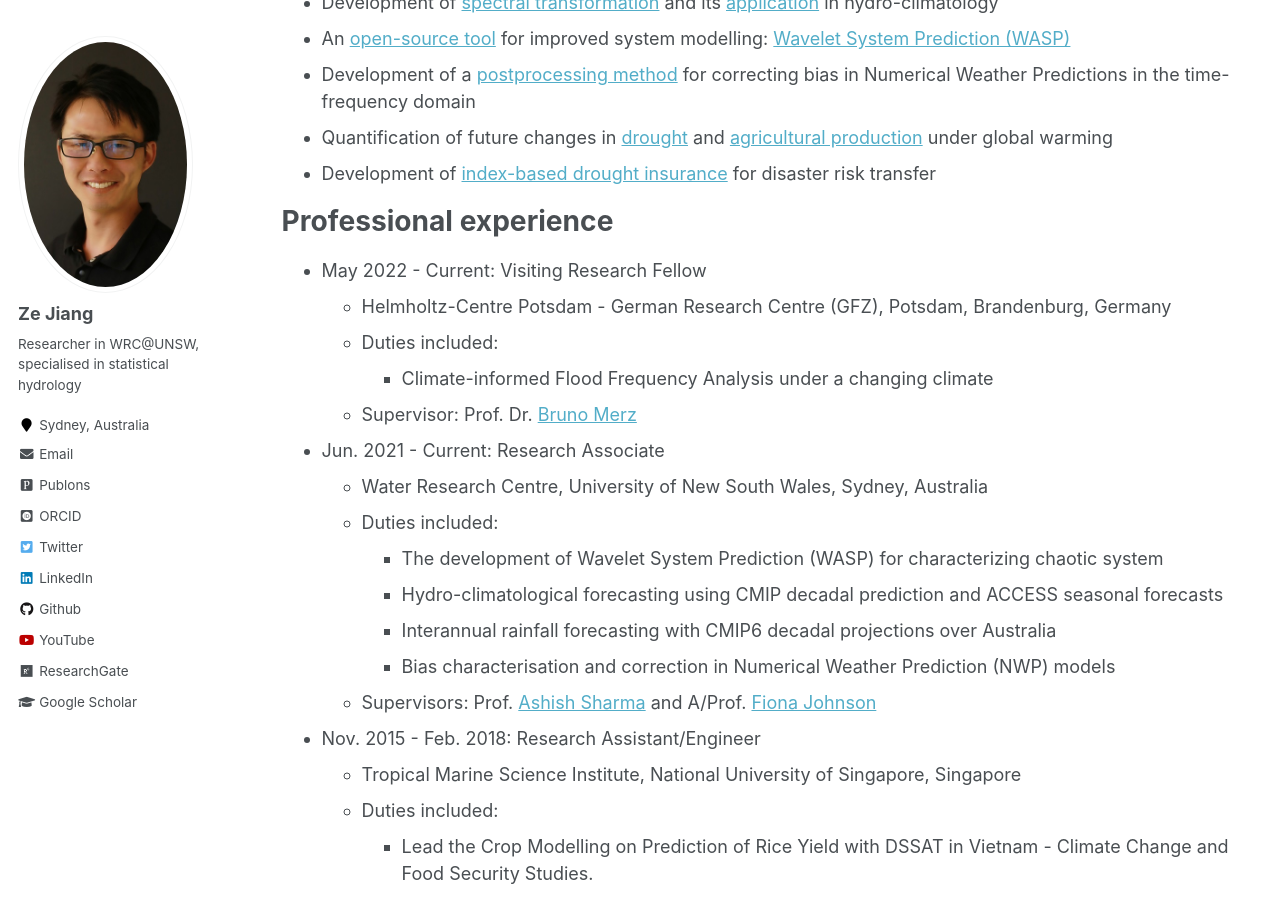
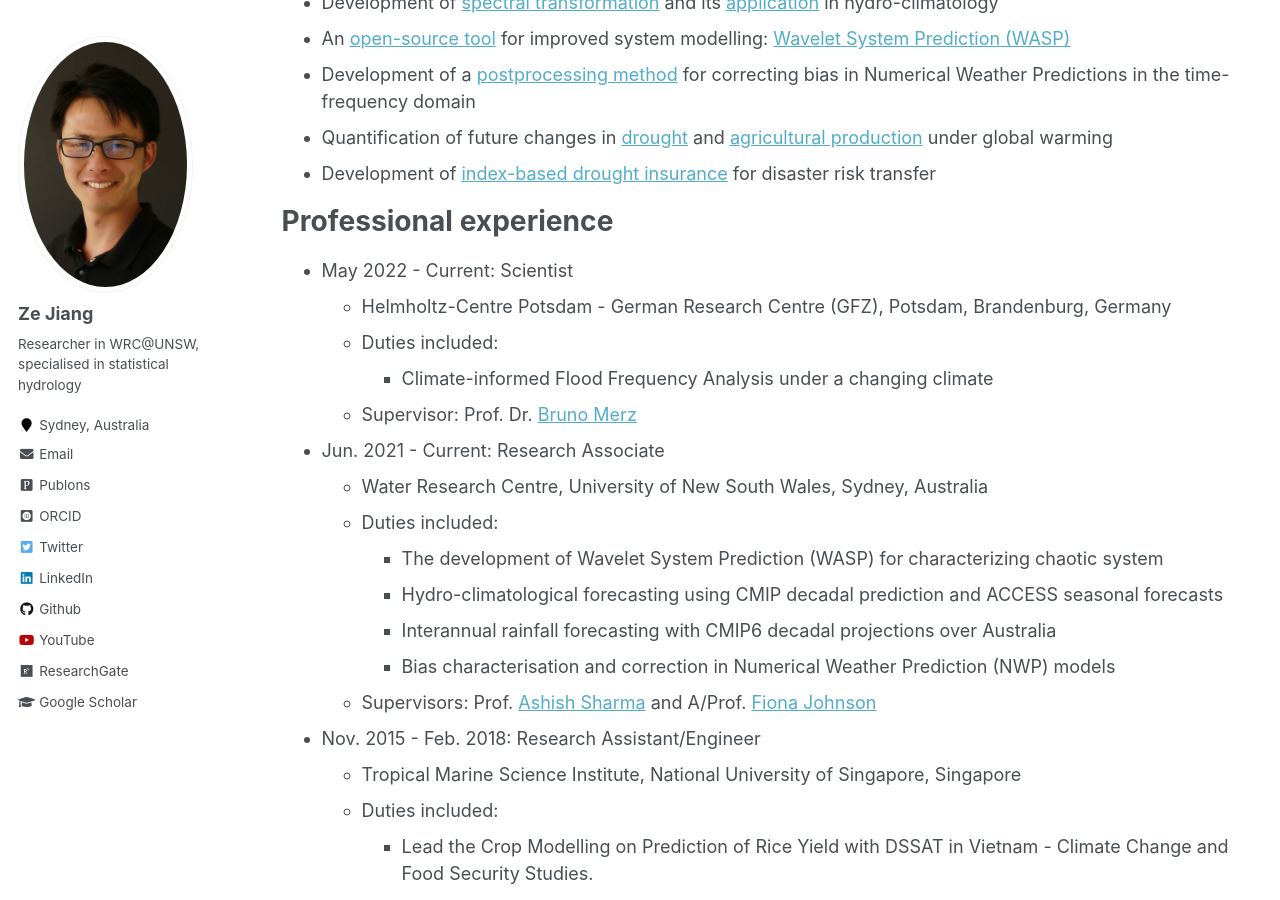
Before and after one commit to zejiang-unsw/zejiang-unsw.github.io, a Jekyll site: the page built from _pages/cv.md, in a window 1280 px wide and 900 px high, scrolled down 679 px. Built offline with Jekyll 4.4.1, drawn with Linux system fonts in a browser that asks for light colours; some web fonts are replaced.

Commit message:
Update post-4

```diff
--- a/_pages/cv.md
+++ b/_pages/cv.md
@@ -35,7 +35,7 @@ Research Highlights
 
 Professional experience
 ======
-* May 2022 - Current: Visiting Research Fellow
+* May 2022 - Current: Scientist
   * Helmholtz-Centre Potsdam - German Research Centre (GFZ), Potsdam, Brandenburg, Germany
   * Duties included:
 	+ Climate-informed Flood Frequency Analysis under a changing climate
```
Also changed, not shown: _posts/2023-06-24-blog-post-4_files/figure-markdown_github/figa-1.png (added), _posts/2023-06-24-blog-post-4_files/figure-markdown_github/figb-1.png (added), _posts/2023-06-24-blog-post-4_files/figure-markdown_github/svt-1.png (added), _posts/2023-06-24-blog-post-4_files/figure-markdown_github/variance-transform-1.png (added), _posts/2023-06-24-blog-post-4_files/figure-markdown_github/wavelet-decomposition-1.png (added), _posts/2023-06-24-blog-post-4_files/figure-markdown_github/wavelet-decomposition-2.png (added), _posts/2023-06-24-blog-post-4_files/figure-markdown_github/wavelet-decomposition-3.png (added), _posts/2023-06-24-blog-post-4_files/figure-markdown_github/wavelet-decomposition-4.png (added), _posts/2023-06-24-blog-post-4_files/figure-markdown_github/wavelet-decomposition-5.png (added), _posts/2023-06-24-blog-post-4_files/figure-markdown_github/wavelet-decomposition-6.png (added), 1 other file.
